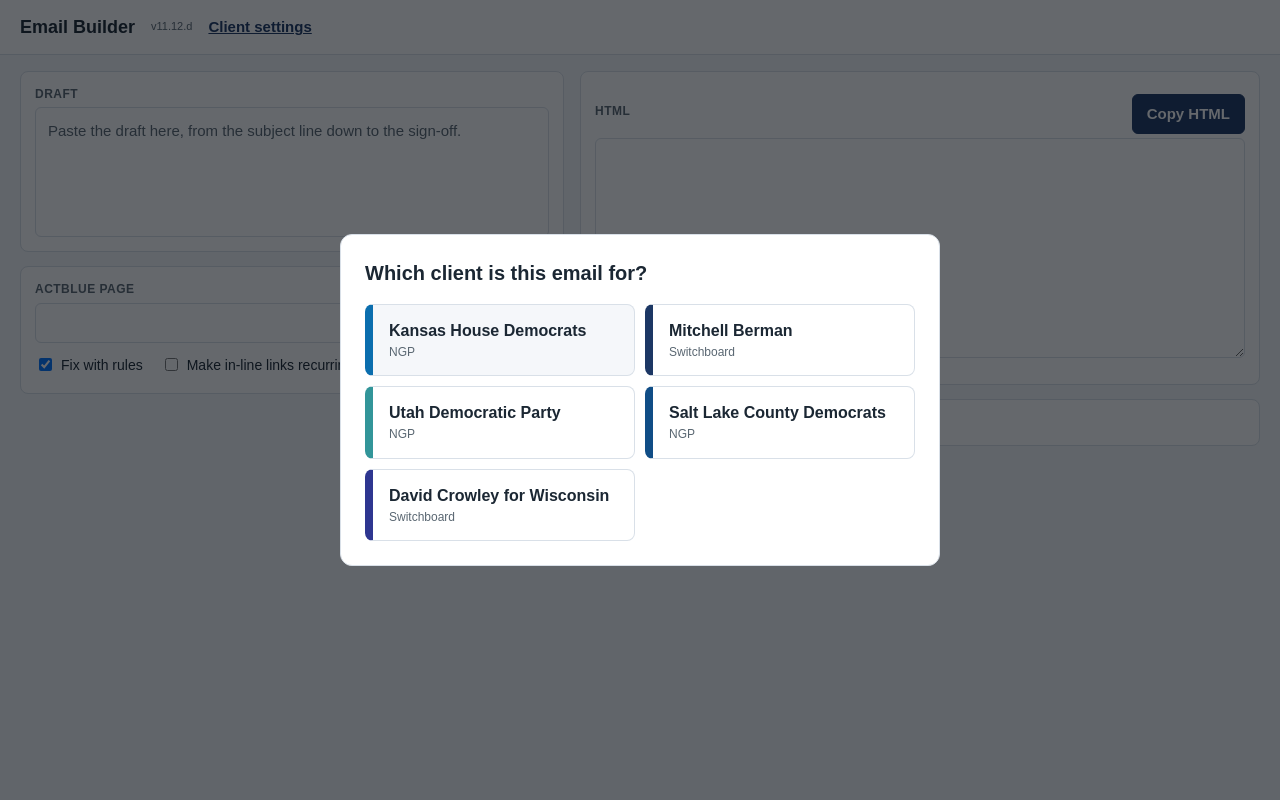
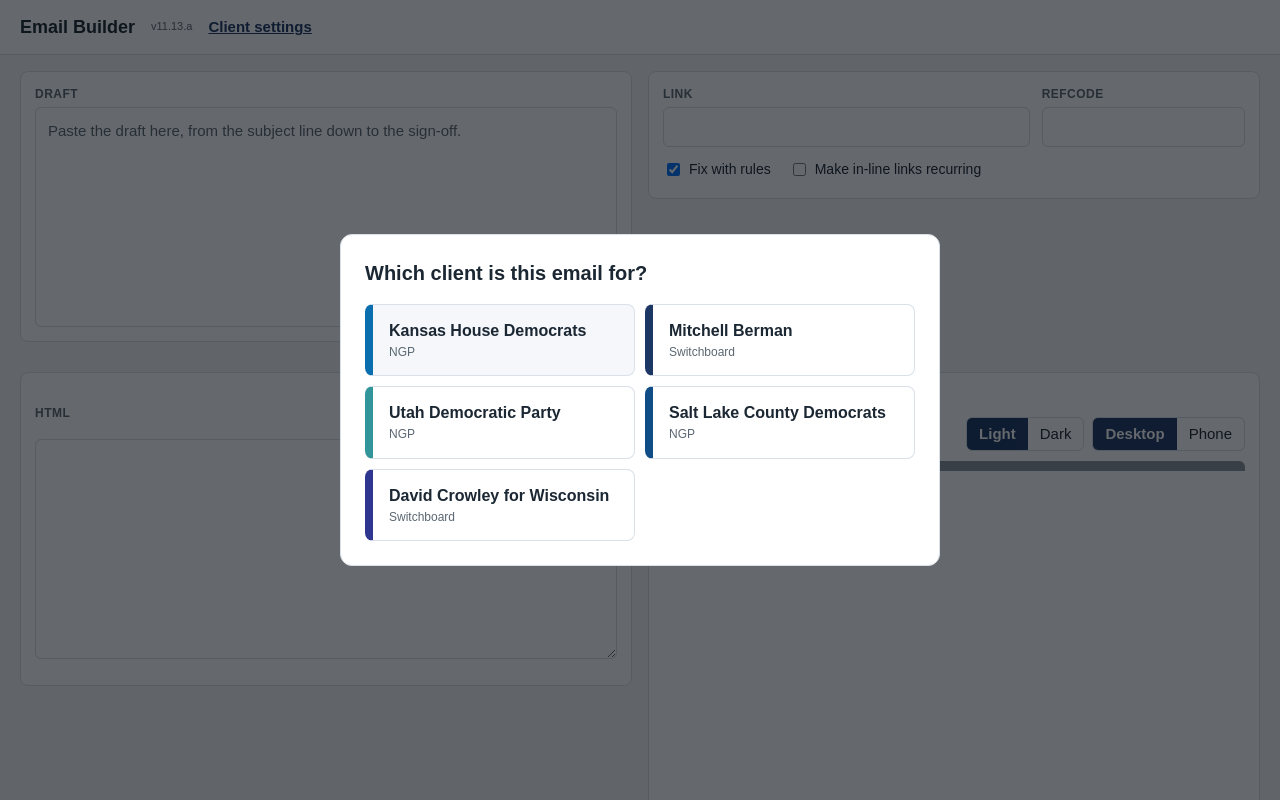
Before and after one commit to Goodman-Campaigns/web-app, a plain HTML site: page index.html in a window 1280 px wide. Shown: the top 800 px of the page. Drawn offline with Linux system fonts and the light colour scheme.

Commit message:
Email builder: two-by-two layout, Link label, Match Above Link buttons
Page flows left to right: draft and link settings on top, copy fields (with the notes) and the preview below. The ActBlue page box is now labeled Link and the Insert page link buttons are now Match Above Link.

Co-Authored-By: Claude Sonnet 5.5 <noreply@anthropic.com>

```diff
--- a/app.js
+++ b/app.js
@@ -173,7 +173,7 @@ function renderImages(r) {
       + '<input type="text" data-f="url" placeholder="Hosted image URL" value="' + val(imageUrls[i] || im.url) + '" />'
       + '<input type="text" data-f="alt" placeholder="Alt text" value="' + val(imageAlts[i] != null ? imageAlts[i] : im.docAlt) + '" />'
       + '<div class="linkrow"><input type="text" data-f="link" placeholder="Image links to (optional)" value="' + val(imageLinks[i] != null ? imageLinks[i] : im.docLink) + '" />'
-      + '<button type="button" class="ghost small">Insert page link</button></div>'
+      + '<button type="button" class="ghost small">Match Above Link</button></div>'
       + '</div>';
     const f = n => row.querySelector('[data-f=' + n + ']');
     f('url').addEventListener('input', e => { imageUrls[i] = e.target.value.trim(); schedule(); });
@@ -202,7 +202,7 @@ function buildButtonRow(b, i, n) {
     row.innerHTML = '<div class="btitle">Button ' + n + ' <span>' + esc(b.title) + '</span></div>'
       + '<div class="bfields">'
       + '<input type="text" data-k="label" placeholder="Button text" />'
-      + '<div class="linkrow"><input type="text" data-k="link" placeholder="Button links to" /><button type="button" class="ghost small" data-act="page">Insert page link</button></div>'
+      + '<div class="linkrow"><input type="text" data-k="link" placeholder="Button links to" /><button type="button" class="ghost small" data-act="page">Match Above Link</button></div>'
       + '<input type="text" data-k="amount" placeholder="Amount (none)" />'
       + '<div class="bchecks">' + checks + '</div></div>';
   } else {
--- a/index.html
+++ b/index.html
@@ -19,8 +19,10 @@
   body { margin: 0; background: var(--bg); color: var(--ink); font: 15px/1.45 Arial, Helvetica, sans-serif; }
   header { padding: 14px 20px; border-bottom: 1px solid var(--line); background: var(--card); display: flex; align-items: center; gap: 16px; }
   header h1 { font-size: 18px; margin: 0; }
-  main { display: grid; grid-template-columns: minmax(340px, 1fr) minmax(420px, 1.25fr); gap: 16px; padding: 16px 20px 40px; align-items: start; }
-  @media (max-width: 980px) { main { grid-template-columns: 1fr; } }
+  main { display: grid; grid-template-columns: minmax(0, 1fr) minmax(0, 1fr); grid-template-areas: "draft settings" "out preview"; gap: 16px; padding: 16px 20px 40px; align-items: start; }
+  .cell-draft { grid-area: draft; } .cell-settings { grid-area: settings; } .cell-out { grid-area: out; } .cell-preview { grid-area: preview; }
+  .cell-draft #draft { min-height: 220px; max-height: 360px; }
+  @media (max-width: 980px) { main { grid-template-columns: minmax(0, 1fr); grid-template-areas: "draft" "settings" "out" "preview"; } }
   .card { background: var(--card); border: 1px solid var(--line); border-radius: 8px; padding: 14px; margin-bottom: 14px; }
   label { display: block; font-size: 12px; font-weight: 700; text-transform: uppercase; letter-spacing: .04em; color: var(--muted); margin: 0 0 4px; }
   select, input[type=text], textarea { width: 100%; padding: 8px 10px; border: 1px solid var(--line); border-radius: 6px; background: var(--card); color: var(--ink); font: inherit; }
@@ -90,7 +92,7 @@
 <body>
 <header>
   <h1>Email Builder</h1>
-  <span style="font-size:11px;color:var(--muted)">v11.12.d</span>
+  <span style="font-size:11px;color:var(--muted)">v11.13.a</span>
   <a href="admin.html" id="adminLink" style="color:var(--accent);font-weight:700">Client settings</a>
   <span id="localNote" class="hidden" style="font-size:13px;color:var(--muted)">Using test settings from this browser. <a href="#" id="localReset" style="color:var(--accent)">Reset</a></span>
   <div style="flex:1"></div>
@@ -104,14 +106,16 @@
   <button type="button" id="cbChange">Change client</button>
 </div>
 <main>
-  <section>
+  <section class="cell-draft">
     <div class="card">
       <label>Draft</label>
       <div id="draft" contenteditable="true" spellcheck="false" data-placeholder="Paste the draft here, from the subject line down to the sign-off."></div>
     </div>
+  </section>
+  <section class="cell-settings">
     <div class="card">
       <div class="row">
-        <div style="flex:2 1 280px"><label>ActBlue page</label><input type="text" id="page" /></div>
+        <div style="flex:2 1 280px"><label>Link</label><input type="text" id="page" /></div>
         <div id="refWrap" style="flex:1 1 160px"><label>Refcode</label><input type="text" id="refcode" /></div>
       </div>
       <div class="checks" id="checks">
@@ -128,7 +132,8 @@
       <div id="btns" style="margin-top:12px"></div>
     </details>
   </section>
-  <section>
+  <section class="cell-out">
+
     <div class="card">
       <div id="meta" style="font-size:13px;color:var(--muted);margin-bottom:8px;min-height:0"></div>
       <div id="senders"></div>
@@ -140,7 +145,9 @@
       <div style="margin-top:6px;color:var(--muted);font-size:12px" id="size"></div>
     </div>
     <div id="notes"></div>
-    <details class="card" id="previewCard">
+  </section>
+  <section class="cell-preview">
+    <details class="card" id="previewCard" open>
       <summary><span>Preview</span></summary>
       <div class="head" style="margin:12px 0 10px;justify-content:flex-end">
         <div style="display:flex;gap:8px"><div class="seg" id="modeSeg"><button data-m="light" class="on">Light</button><button data-m="dark">Dark</button></div><div class="seg" id="seg"><button data-w="desktop" class="on">Desktop</button><button data-w="phone">Phone</button></div></div>
```
